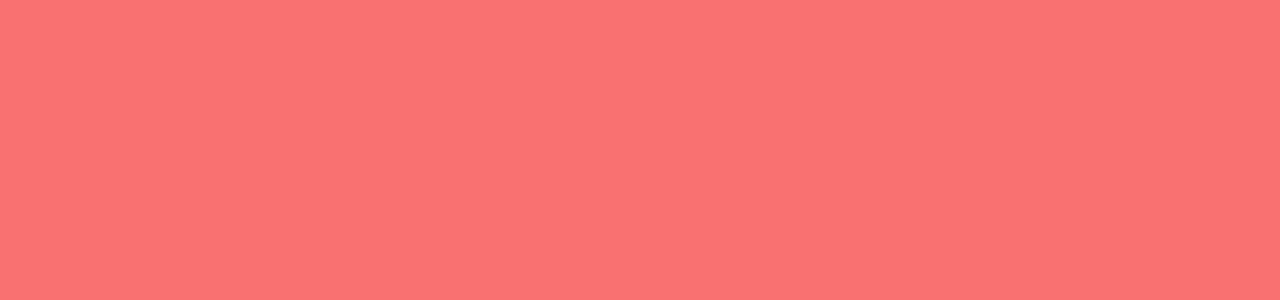
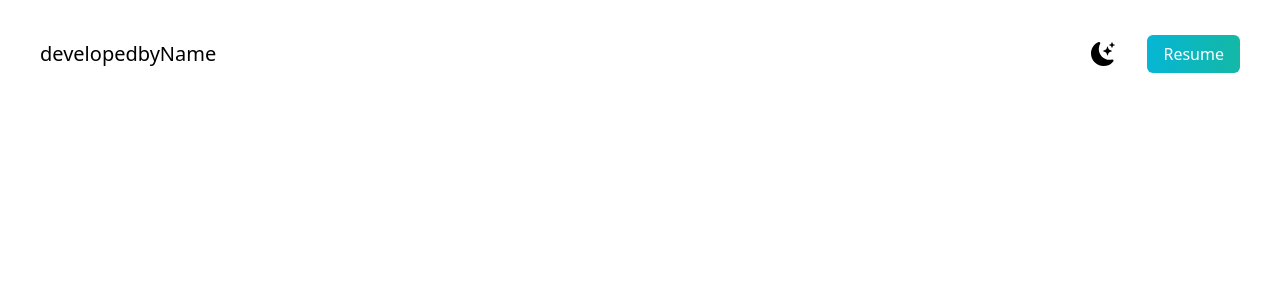
Before and after one commit to Anastasiia-Obushenko/portfolio, a Next.js app: page / in a window 1280 px wide. Shown: the top 300 px of the page. Built offline with nearby package versions, Linux system fonts and the light colour scheme.

Commit message:
nav customization

```diff
--- a/pages/index.js
+++ b/pages/index.js
@@ -1,5 +1,5 @@
-import Head from 'next/head'
-
+import Head from 'next/head';
+import { BsFillMoonStarsFill } from 'react-icons/bs';
 
 
 
@@ -12,12 +12,18 @@ export default function Home() {
         <meta name="viewport" content="width=device-width, initial-scale=1" />
         <link rel="icon" href="/favicon.ico" />
       </Head>
-      <main >
-        <section className=' bg-red-400 h-screen'>
-
+      <main className=' bg-white px-10 '>
+        <section className=' min-h-screen'>
+          <nav className=' py-10 mb-12 flex justify-between'>
+            <h1 className=' text-xl'>developedbyName</h1>
+            <ul className='flex items-center'>
+              <li><BsFillMoonStarsFill className=' cursor-pointer text-2xl' /></li>
+              <li><a className=' bg-gradient-to-r from-cyan-500 to-teal-500 text-white px-4 py-2 rounded-md ml-8' href='#'>Resume</a></li>
+            </ul>
+          </nav>
         </section>
 
       </main>
     </>
-  )
+  );
 }
```
